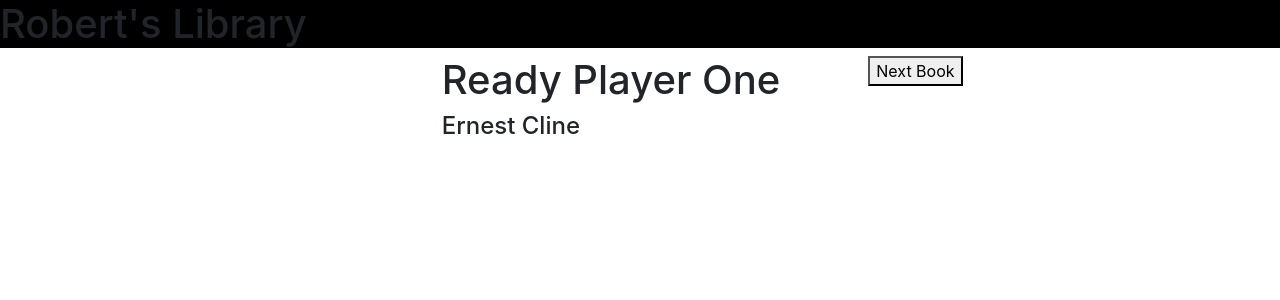
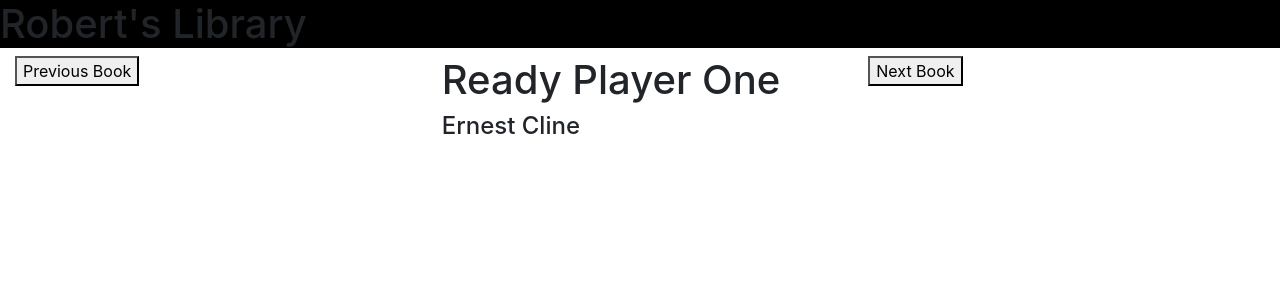
Before and after one commit to robjm91/React-Tutorial-2-Proj, a React (Create React App) app: page / in a window 1280 px wide. Shown: the top 300 px of the page. Built offline with nearby package versions, Linux system fonts and the light colour scheme.

Commit message:
added previous book function and initialized button tag

```diff
--- a/src/components/app.jsx
+++ b/src/components/app.jsx
@@ -28,13 +28,23 @@ class App extends Component {
         });
     }
 
+    goToPreviousBook() {
+        let tempBookNumber = this.state.bookNumber;
+        tempBookNumber--;
+        if (tempBookNumber < 0)
+            tempBookNumber = this.books.length - 1;
+        this.setState({
+            bookNumber: tempBookNumber
+        });
+    }
+
     render() {
         return (
             <div className = "container-fluid">
                 <TitleBar />
                 <div className = "row row-space">
                     <div className = "col-md-4">
-                        {/*Button here to move to the previous book viewd*/}
+                        <button onClick={() => this.goToPreviousBook()}>Previous Book</button>
                     </div>
                     <div className = "col-md-4">
                         <h1>{this.books[this.state.bookNumber].title}</h1>
```
Also changed, not shown: 1 other file (tests, documents, lock files or other folders).
